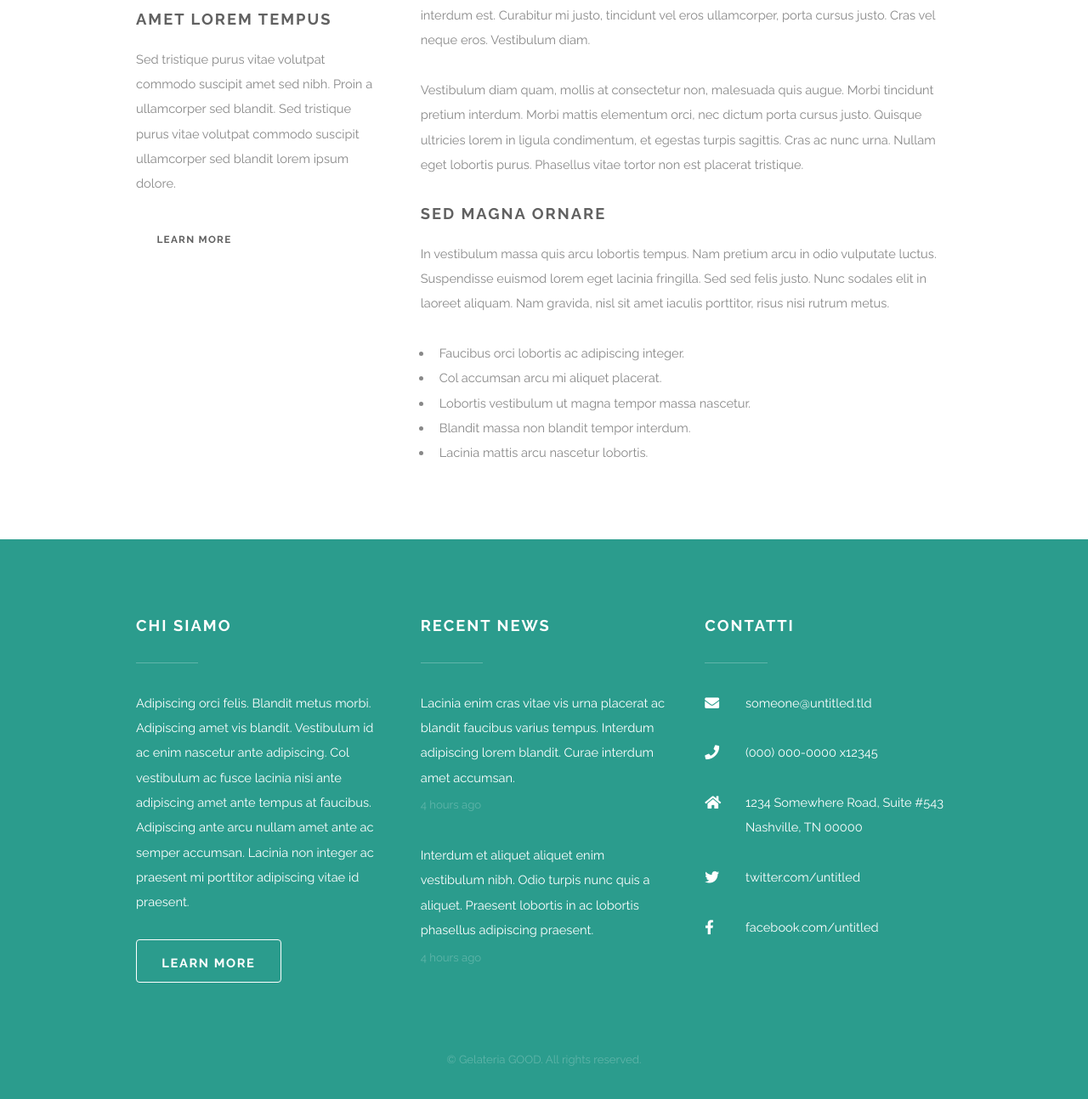
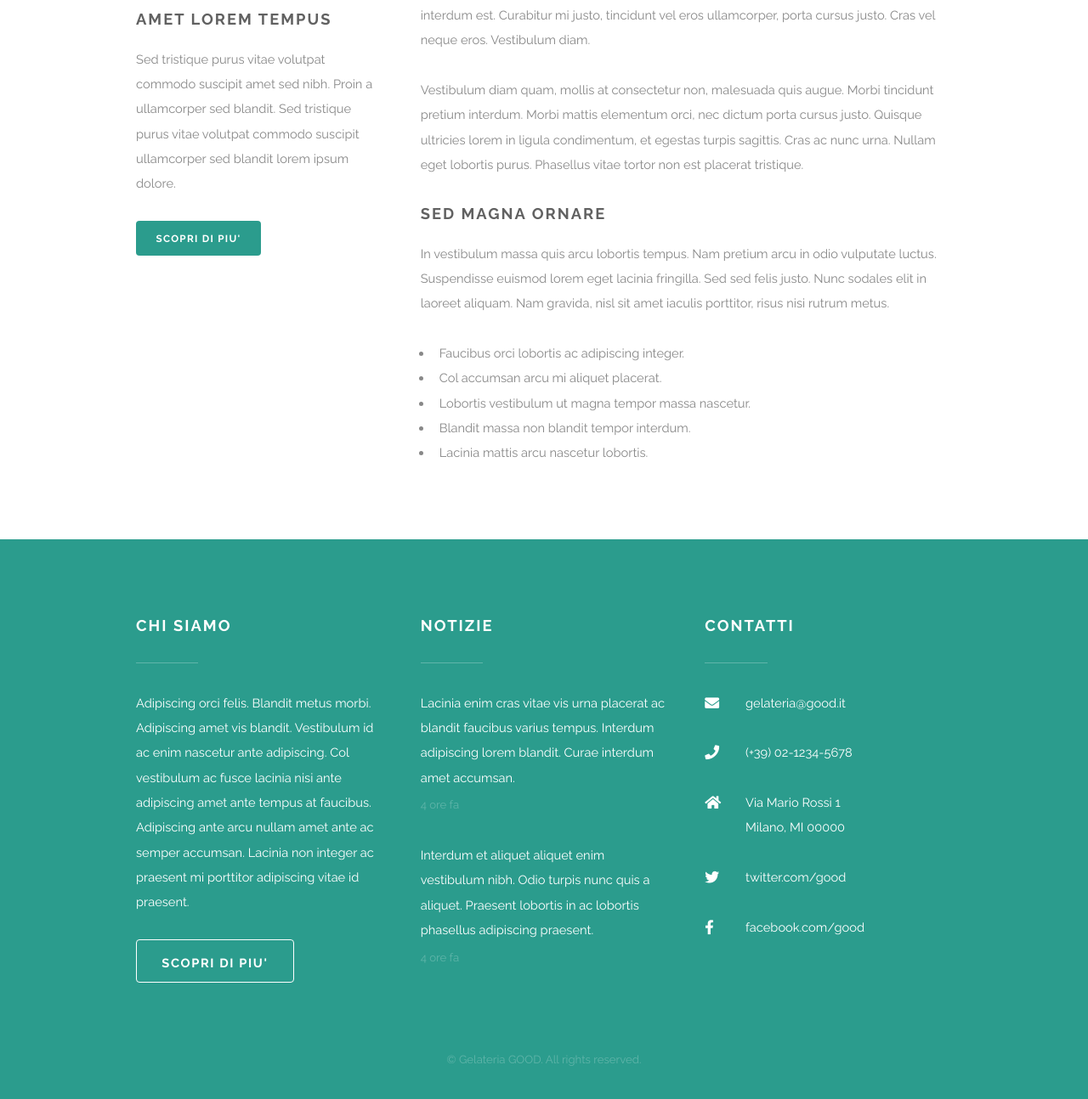
Before and after one commit to JCHong83/gelateria-good, a plain HTML site: page le-nostre-torte.html in a window 1280 px wide. Shown: the part 918-2212 px from the top of the page at 85% size. Drawn offline with Linux system fonts and the light colour scheme.

Commit message:
detail adjustments

```diff
--- a/le-nostre-torte.html
+++ b/le-nostre-torte.html
@@ -45,7 +45,11 @@
                 </p>
                 <footer>
                   <ul class="actions">
-                    <li><a href="#" class="button small alt">Learn More</a></li>
+                    <li>
+                      <a href="#" class="button small primary"
+                        >Scopri di piu'</a
+                      >
+                    </li>
                   </ul>
                 </footer>
               </section>
@@ -63,7 +67,11 @@
                 </p>
                 <footer>
                   <ul class="actions">
-                    <li><a href="#" class="button small alt">Learn More</a></li>
+                    <li>
+                      <a href="#" class="button small primary"
+                        >Scopri di piu'</a
+                      >
+                    </li>
                   </ul>
                 </footer>
               </section>
@@ -131,12 +139,12 @@
               vitae id praesent.
             </p>
             <ul class="actions">
-              <li><a href="#" class="button alt">Learn more</a></li>
+              <li><a href="#" class="button alt">Scopri di Piu'</a></li>
             </ul>
           </section>
           <section class="col-4 col-6-medium col-12-small">
             <header class="major">
-              <h3>Recent News</h3>
+              <h3>Notizie</h3>
             </header>
             <ul class="updates">
               <li>
@@ -147,7 +155,7 @@
                     Curae interdum amet accumsan.</a
                   >
                 </p>
-                <span class="timestamp">4 hours ago</span>
+                <span class="timestamp">4 ore fa</span>
               </li>
               <li>
                 <p>
@@ -157,7 +165,7 @@
                     phasellus adipiscing praesent.</a
                   >
                 </p>
-                <span class="timestamp">4 hours ago</span>
+                <span class="timestamp">4 ore fa</span>
               </li>
             </ul>
           </section>
@@ -170,31 +178,31 @@
                 <h4 class="icon solid fa-envelope">
                   <span class="label">Email</span>
                 </h4>
-                <a href="#">someone@untitled.tld</a>
+                <a href="#">gelateria@good.it</a>
               </li>
               <li>
                 <h4 class="icon solid fa-phone">
-                  <span class="label">Phone</span>
+                  <span class="label">Telefono</span>
                 </h4>
-                (000) 000-0000 x12345
+                (+39) 02-1234-5678
               </li>
               <li>
                 <h4 class="icon solid fa-home">
-                  <span class="label">Address</span>
+                  <span class="label">Indirizzo</span>
                 </h4>
-                1234 Somewhere Road, Suite #543<br />Nashville, TN 00000
+                Via Mario Rossi 1<br />Milano, MI 00000
               </li>
               <li>
                 <h4 class="icon brands fa-twitter">
                   <span class="label">Twitter</span>
                 </h4>
-                <a href="#">twitter.com/untitled</a>
+                <a href="#">twitter.com/good</a>
               </li>
               <li>
                 <h4 class="icon brands fa-facebook-f">
                   <span class="label">Facebook</span>
                 </h4>
-                <a href="#">facebook.com/untitled</a>
+                <a href="#">facebook.com/good</a>
               </li>
             </ul>
           </section>
```
Also changed, not shown: chi-siamo.html (+11 -11 lines), i-nostri-gelati.html (+17 -13 lines), index.html (+16 -16 lines).
